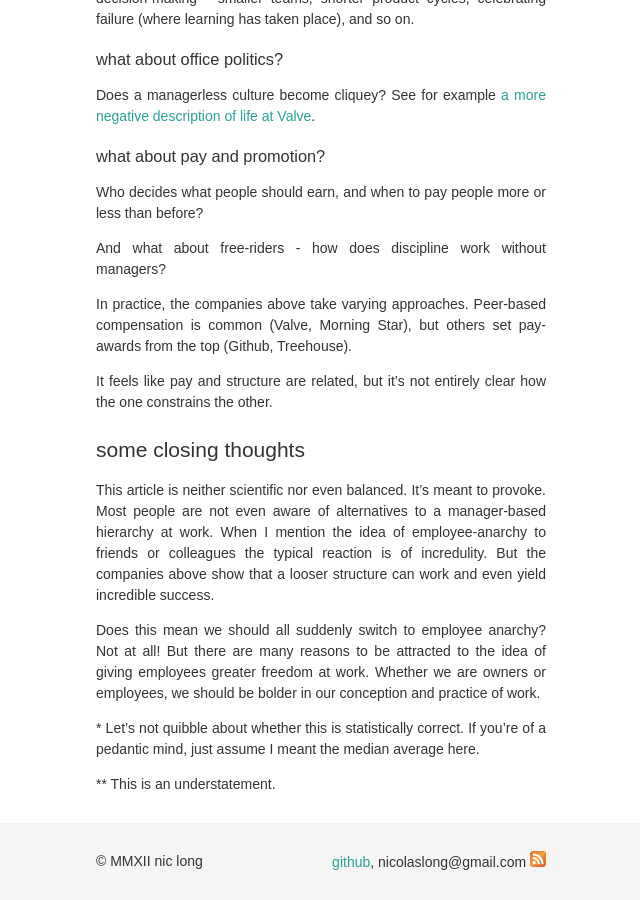
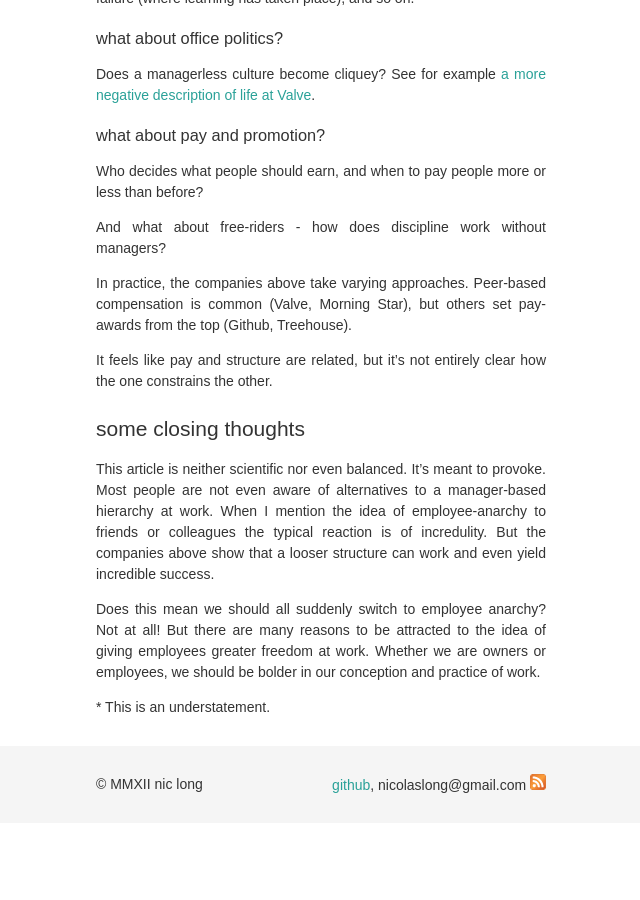
Before and after one commit to nicl/nicl.github.com, a Jekyll site: the page built from _posts/2013-12-28-on-employee-anarchy.md, in a window 1280 px wide and 900 px high, scrolled down 5730 px. Shown: the whole window, without its empty margins (319-959 px from the left). Built offline with Jekyll 4.4.1, drawn with Linux system fonts in a browser that asks for light colours; after the commit the page ends 6553 px from its top, so only the background shows below that.

Commit message:
Remove unused footnote

```diff
--- a/_posts/2013-12-28-on-employee-anarchy.md
+++ b/_posts/2013-12-28-on-employee-anarchy.md
@@ -31,7 +31,7 @@ As an idea, employee anarchy is relatively untried. I'm not aware of any
 large-sample statistical analyses comparing the employee-led model with more
 traditional ones. And, in any case, the statistical hurdles to overcome in order
 to make such a study sensible would be high indeed.<a
-href="#bad-statistics">\*\*</a>
+href="#bad-statistics">\*</a>
 
 Instead, then, we're left with case studies. And for 'case studies' read PR-like
 blog posts describing 'success' cases. Below we'll discuss some of these
@@ -296,9 +296,7 @@ But there are many reasons to be attracted to the idea of giving employees
 greater freedom at work. Whether we are owners or employees, we should be bolder
 in our conception and practice of work.
 
-<a name="average-is-average">\*</a> Let's not quibble about whether this is statistically correct. If you're of a pedantic mind, just assume I meant the median average here.
-
-<a name="bad-statistics">\*\*</a> This is an understatement.
+<a name="bad-statistics">\*</a> This is an understatement.
 
 [The Mail Online]: http://www.dailymail.co.uk/home/index.html
 [Treehouse]: http://teamtreehouse.com/
```
